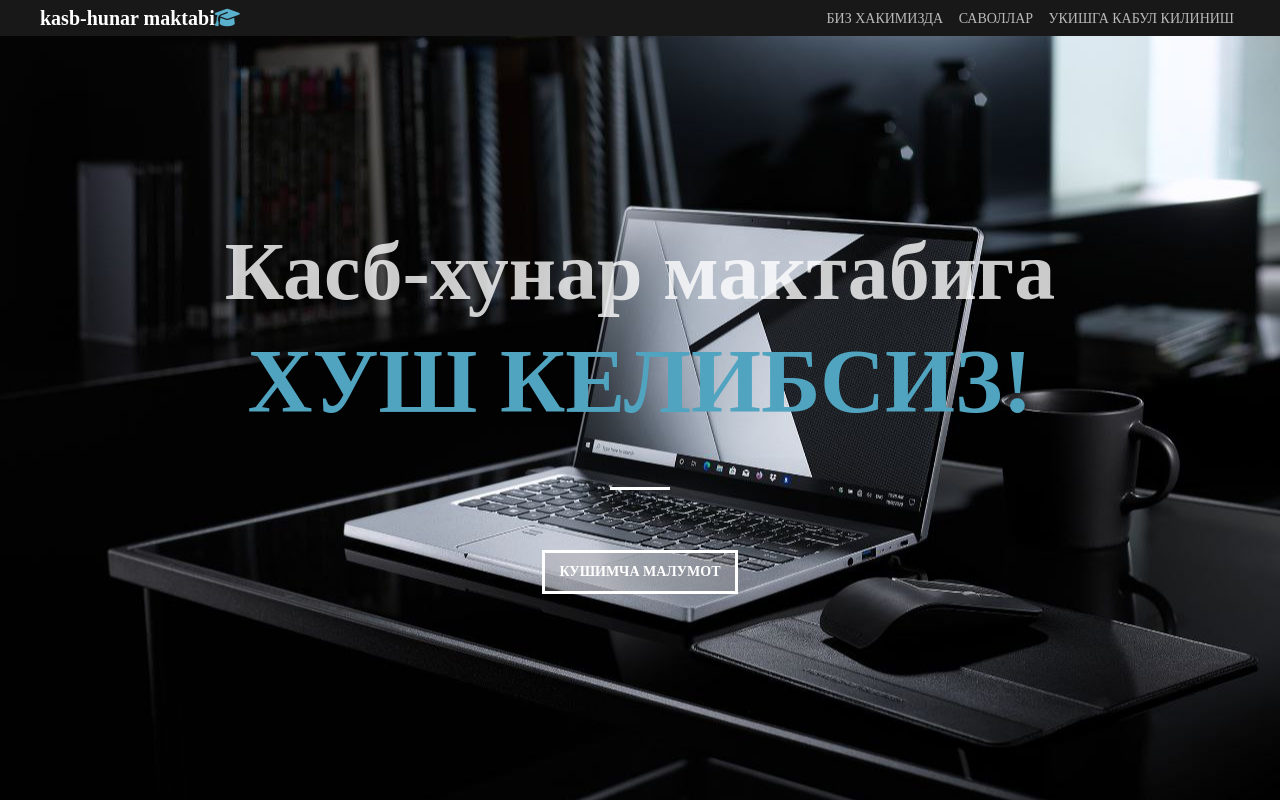
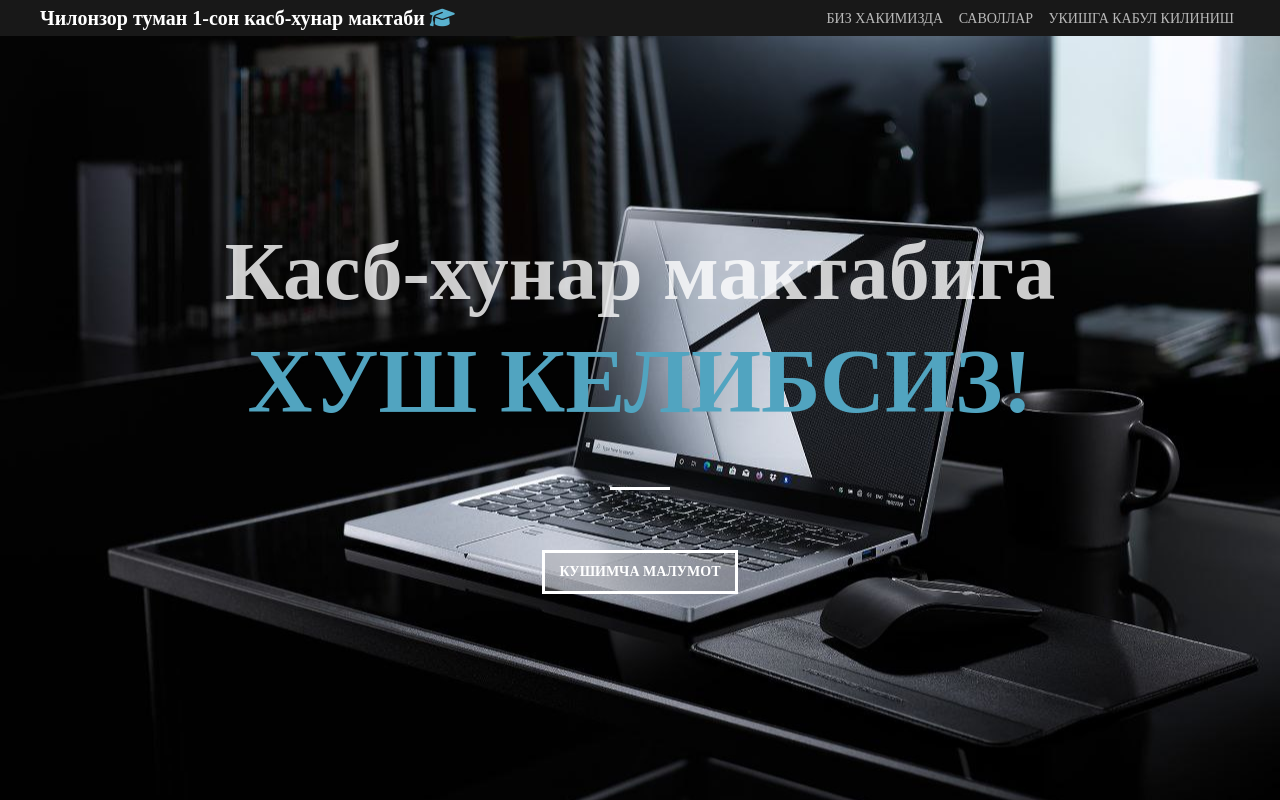
Before and after one commit to SafinnN13371/school, a plain HTML site: page index.html in a window 1280 px wide. Shown: the top 800 px of the page. Drawn offline with nearby package versions, Linux system fonts and the light colour scheme; a web font is replaced by a local one.

Commit message:
Update index.html

```diff
--- a/index.html
+++ b/index.html
@@ -48,7 +48,7 @@
     <header class="header" id="header">
         <div class="container">
             <div class="header__inner">
-                <div class="header__logo" data-scroll="#about4">kasb-hunar maktabi<span class="blue"><i
+                <div class="header__logo" data-scroll="#about4">Чилонзор туман 1-сон касб-хунар мактаби <span class="blue"><i
                             class="fa-solid fa-graduation-cap"></i></span>
                     <!-- <div class="header__teskent"> Tashkent</div>-->
                 </div>
```
